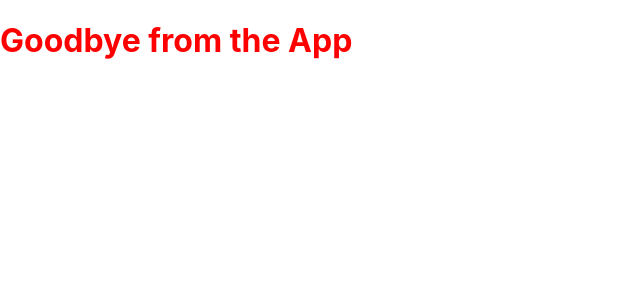
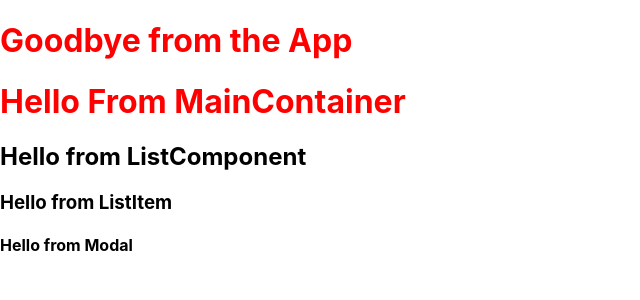
Before and after one commit to Jack-Portwood/DecProject, a React (Create React App) app in the folder decproject/: page / in a window 1280 px wide. Shown: the top 300 px of the page, without its empty margins (0-640 px from the left). Built offline with nearby package versions, Linux system fonts and the light colour scheme.

Commit message:
file structure complete

```diff
--- a/decproject/src/App.js
+++ b/decproject/src/App.js
@@ -1,9 +1,11 @@
 import sass from "./index.scss"
+import MainContainer from "./containers/MainContainer"
 function App() {
   return (
     <div className="App">
       <header className="App-header">
         <h1>Goodbye from the App</h1>
+        <MainContainer/>
 
       </header>
     </div>
--- /dev/null
+++ b/decproject/src/components/ListComponent.js
@@ -0,0 +1,14 @@
+import React from "react";
+import ListItem from "./ListItem";
+
+const ListComponent = () => {
+  return (
+    <div>
+      <h2>Hello from ListComponent</h2>
+
+      <ListItem />
+    </div>
+  );
+};
+
+export default ListComponent;
--- /dev/null
+++ b/decproject/src/components/ListItem.js
@@ -0,0 +1,13 @@
+import React from "react";
+import Modal from "./Modal";
+
+const ListItem = () => {
+  return (
+    <div>
+      <h3>Hello from ListItem</h3>
+      <Modal />
+    </div>
+  );
+};
+
+export default ListItem;
--- /dev/null
+++ b/decproject/src/components/Modal.js
@@ -0,0 +1,7 @@
+import React from "react";
+
+const Modal = () => {
+  return <h4>Hello from Modal</h4>;
+};
+
+export default Modal;
--- /dev/null
+++ b/decproject/src/containers/MainContainer.js
@@ -0,0 +1,14 @@
+import React from "react";
+import ListComponent from "../components/ListComponent";
+
+const MainContainer = () => {
+  return (
+    <div>
+      <h1>Hello From MainContainer</h1>
+
+      <ListComponent />
+    </div>
+  );
+};
+
+export default MainContainer;
```
Also changed, not shown: decproject/src/components/UniqueListItem.js (added, +7 -0 lines).
